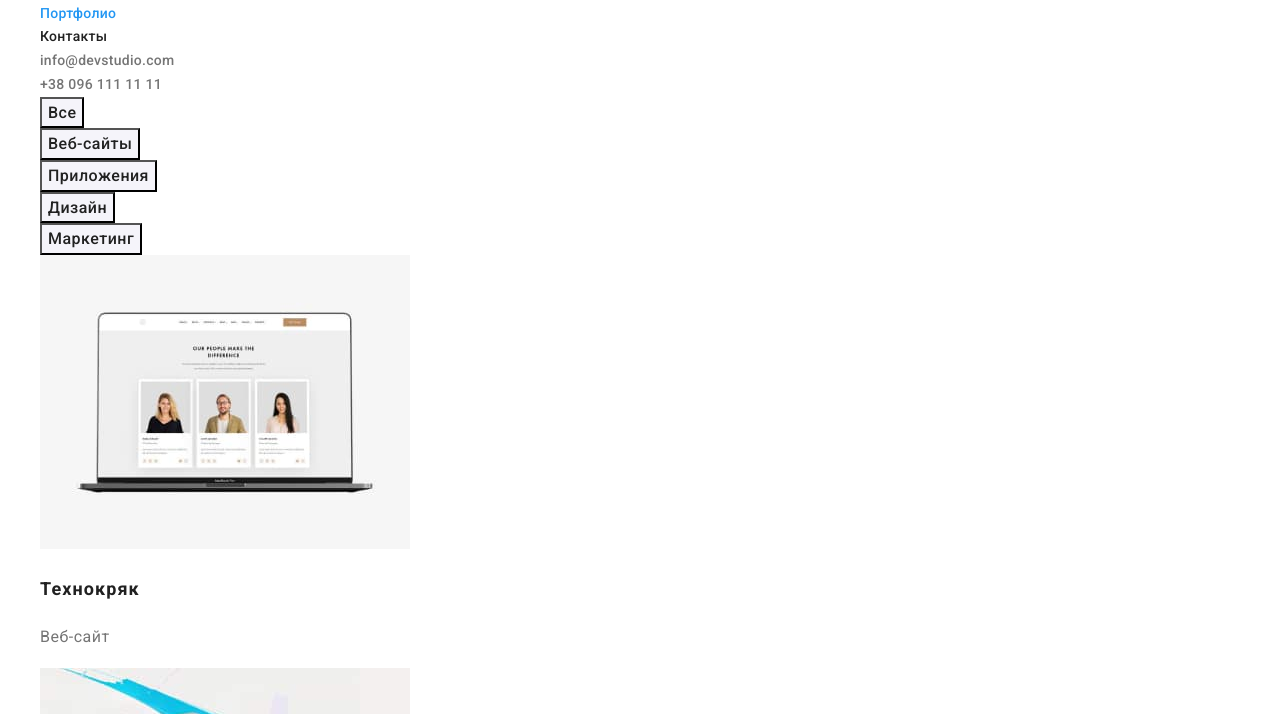
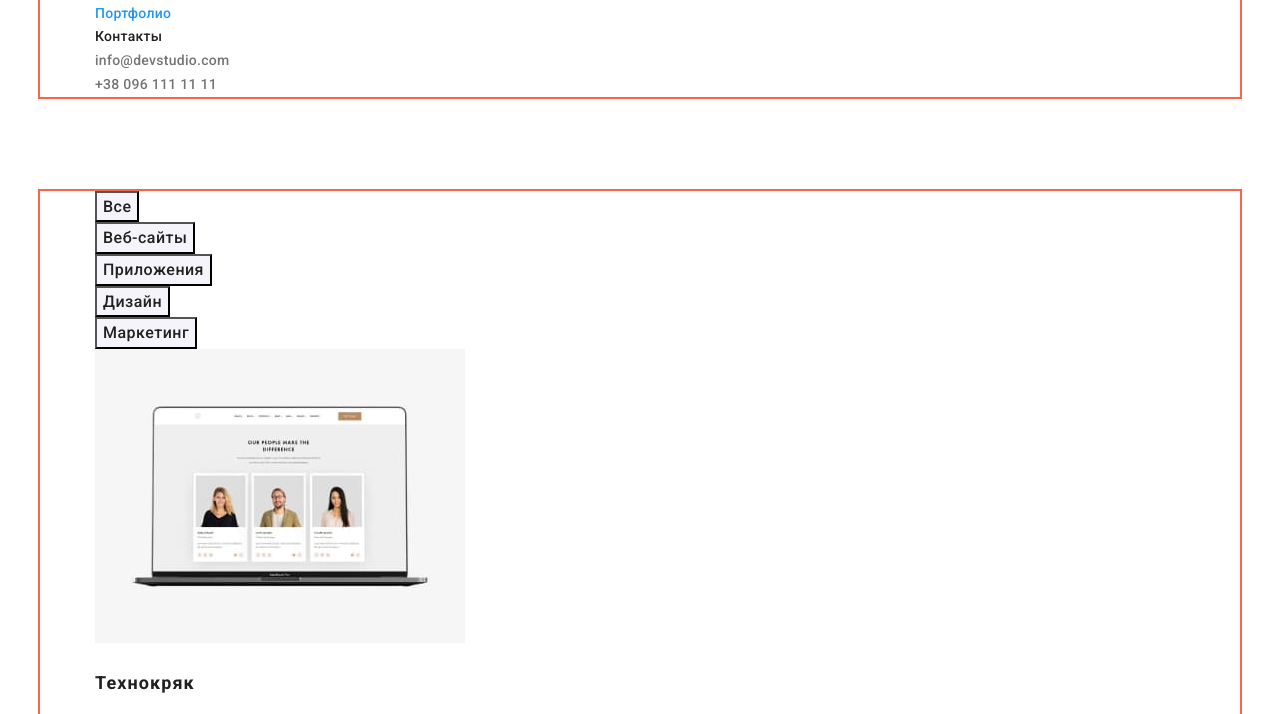
Before and after one commit to DmitriyKorshunov/goit-markup-hw-03, a plain HTML site: page portfolio.html in a window 1280 px wide. Shown: the part 54-768 px from the top of the page. Drawn offline with nearby package versions, Linux system fonts and the light colour scheme.

Commit message:
Добавлено контейнеры на странице портфолио и марджины между секциями

```diff
--- a/portfolio.html
+++ b/portfolio.html
@@ -18,6 +18,7 @@
   <body>
     <!--Шапка сайта-->
     <header class="header">
+      <div class="container">
         <nav>
           <a href="https://WebStudio.com" class="logo list"
             ><span class="logo-web">Web</span>Studio</a
@@ -40,10 +41,11 @@
             >
           </li>
         </ul>
+      </div>
     </header>
     <!--Уникальный контент страницы-->
     <main>
-      <section class="section">
+      <section class="section-portfolio container">
         <h1 class="title-none">Портфолио</h1>
         <ul class="list">
           <li><button type="button" class="button button-all">Все</button></li>
@@ -157,6 +159,7 @@
     </main>
     <!--Подвал-->
     <footer class="footer">
+      <div class="container">
         <a href="https://WebStudio.com" class="footer-logo list"
           ><span class="footer-web">Web</span>Studio</a
         >
@@ -183,6 +186,7 @@
             </li>
           </ul>
         </address>
+      </div>
     </footer>
   </body>
 </html>
--- a/styles/styles.css
+++ b/styles/styles.css
@@ -246,6 +246,11 @@ body {
   width: 130px;
   height: 38px;
 }
+
+.section-portfolio {
+  margin-top: 94px;
+}
+
 .portfolio-title {
   color: var(--title-text-color);
   font-weight: 700;
@@ -254,6 +259,7 @@ body {
   letter-spacing: 0.06em;
 }
 .text-portfolio {
+  margin-bottom: 0;
   color: var(--primary-text-color);
 
   font-size: 16px;
@@ -263,6 +269,7 @@ body {
 
 /*------------- footer------------ */
 .footer {
+  margin-top: 94px;
   background-color: var(--background-hero-footer-color);
 }
 
```
Lines whose indentation alone changed are shown as unchanged.
